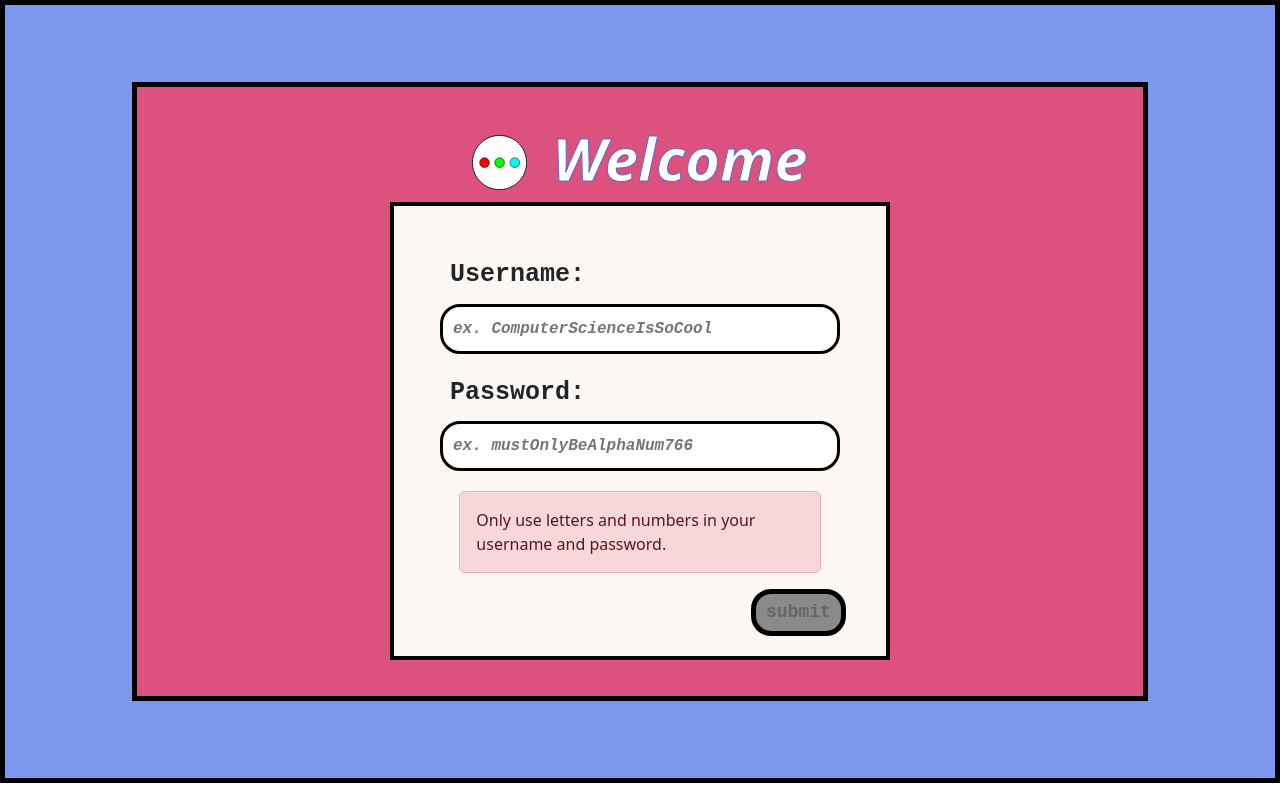
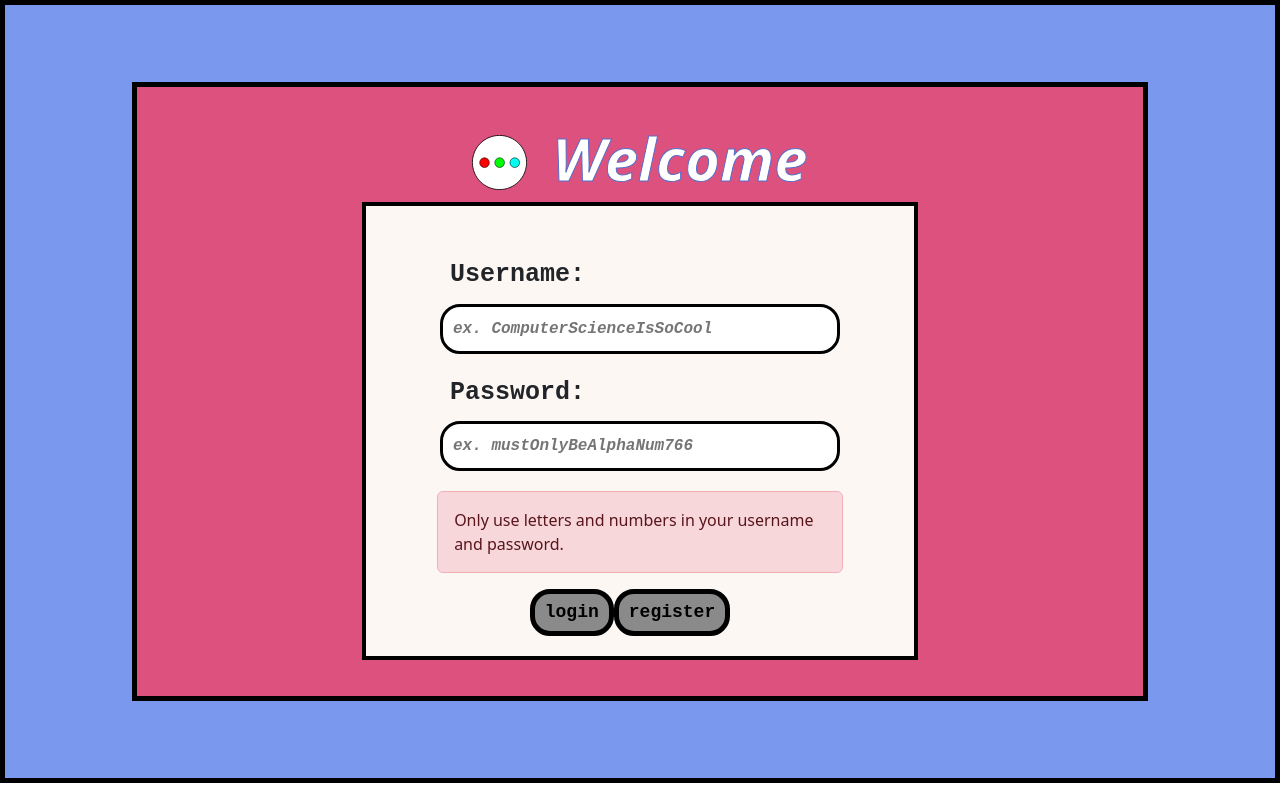
Before and after one commit to christinewang766/colour-love, a React (Vite) app: page /loginregister in a window 1280 px wide. Built offline with nearby package versions, Linux system fonts and the light colour scheme.

Commit message:
working on login

```diff
--- a/src/pages/LoginRegister.tsx
+++ b/src/pages/LoginRegister.tsx
@@ -12,6 +12,16 @@ export function LoginRegister() {
   const [submit, setSubmit] = useState(false);
   const [usernameReg, setUsernameReg] = useState("");
   const [passwordReg, setPasswordReg] = useState("");
+  const [loginStatus, setLoginStatis] = useState("");
+
+  const login = () => {
+    Axios.post("http://localhost:3001/login", {
+      username: usernameReg,
+      password: passwordReg,
+    }).then((response) => {
+      console.log(response);
+    });
+  };
 
   const register = () => {
     Axios.post("http://localhost:3001/register", {
@@ -22,14 +32,15 @@ export function LoginRegister() {
     });
   };
 
-  // https://stackoverflow.com/questions/4434076/best-way-to-alphanumeric-check-in-javascript
-  function isAlphaNumeric(str1: string, str2: string) {
+  const isAlphaNumeric = (str1: string, str2: string) => {
     if (/^[a-z0-9]+$/gi.test(str1) && /^[a-z0-9]+$/gi.test(str2)) {
       setSubmit(true);
     } else {
       setSubmit(false);
     }
-  }
+  };
+
+  const clearForm = () => {};
 
   return (
     <div className={ThemeStyles.outerFrame}>
@@ -42,29 +53,29 @@ export function LoginRegister() {
             flexDirection: "row",
           }}
         >
+          {/* ICON ======================================================*/}
+
           <img
             onClick={() => navigate("/")}
             src={Icon}
             style={{ maxWidth: "80px", paddingRight: "25px" }}
             alt="icon"
           />
+
+          {/* TITLE ======================================================*/}
+
           <h1 className={PaletteStyles.title}>Welcome</h1>
         </div>
-        <form
-          id="form"
-          style={{
-            display: "flex",
-            alignItems: "center",
-            justifyContent: "center"
-          }}
-          onSubmit={() => {
-            register();
-          }}
-        >
+
+        {/* FORM BOX ======================================================*/}
+
         <div className={FormStyles.container}>
           <div style={{ display: "grid", padding: "20px" }}>
+            {/* USERNAME ======================================================*/}
+
             <label className={FormStyles.label}>Username:</label>
             <input
+              id="username"
               required
               type="text"
               className={FormStyles.input}
@@ -74,13 +85,14 @@ export function LoginRegister() {
                 isAlphaNumeric(e.target.value, passwordReg);
               }}
             />
-              <label
-                style={{ paddingTop: "20px" }}
-                className={FormStyles.label}
-              >
+
+            {/* PASSWORD ======================================================*/}
+
+            <label style={{ paddingTop: "20px" }} className={FormStyles.label}>
               Password:
             </label>
             <input
+              id="password"
               required
               type="text"
               className={FormStyles.input}
@@ -91,6 +103,9 @@ export function LoginRegister() {
               }}
             />
           </div>
+
+          {/* SYNTAX ALERT ======================================================*/}
+
           <Alert
             style={{ maxWidth: "80%" }}
             show={!submit}
@@ -99,21 +114,44 @@ export function LoginRegister() {
           >
             Only use letters and numbers in your username and password.
           </Alert>
-            <input
+
+          {/* LOGIN BUTTON ======================================================*/}
+
+          <div>
+            <button
               disabled={!submit}
               style={{
-                alignSelf: "flex-end",
+                background: submit ? "#FFFFFF" : "#8A8A8A",
+                border: submit ? "5px solid #BF7037" : "5px solid black",
+                color: submit ? "#BF7037" : "black",
+              }}
+              className={FormStyles.button}
+              onClick={login}
+              value="login"
+            >
+              login
+            </button>
+
+            {/* REGISTRATION BUTTON ======================================================*/}
+
+            <button
+              disabled={!submit}
+              style={{
                 marginRight: "20px",
                 background: submit ? "#FFFFFF" : "#8A8A8A",
                 border: submit ? "5px solid #BF7037" : "5px solid black",
-                color: submit ? "5px solid #BF7037" : "5px solid black",
+                color: submit ? "#BF7037" : "black",
               }}
               className={FormStyles.button}
-              type="submit"
-              value="submit"
-            />
+              value="register"
+              onClick={() => {
+                register();
+              }}
+            >
+              register
+            </button>
           </div>
-        </form>
+        </div>
       </div>
     </div>
   );
--- a/src/styling/Form.module.css
+++ b/src/styling/Form.module.css
@@ -38,7 +38,4 @@
     font-size: 18px;
     font-weight: 600;
     font-family: monospace;
-    @media only screen and (min-width: 580px) {
-      /* width: 400px; */
-    }
   }
```
Also changed, not shown: 1 other file (tests, documents, lock files or other folders). Lines whose indentation alone changed are shown as unchanged.
